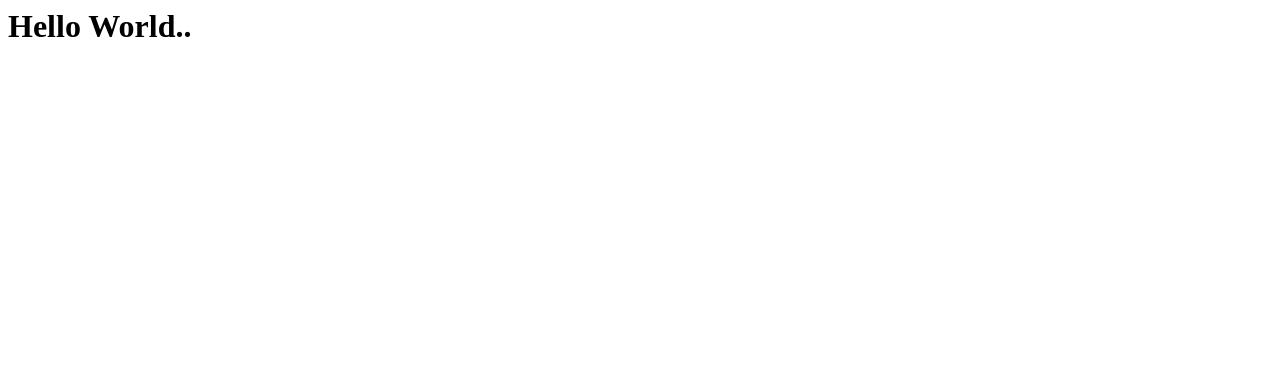
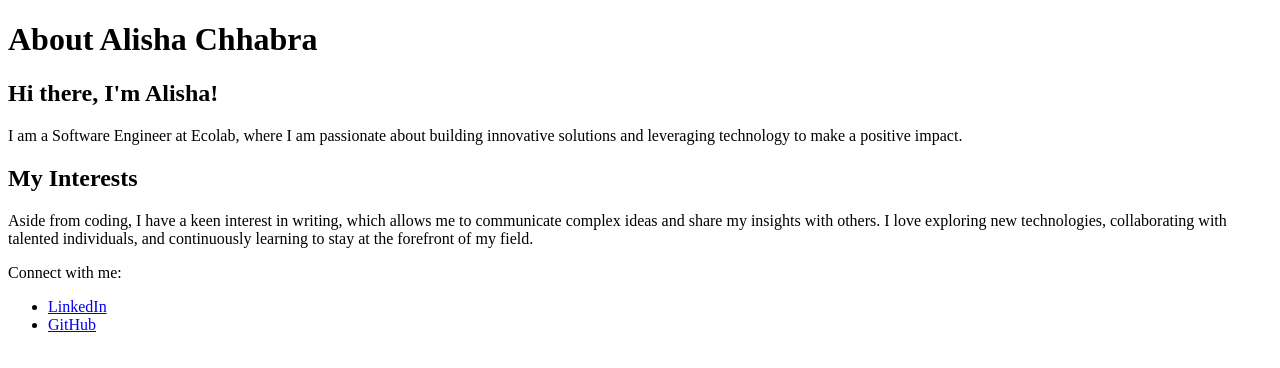
Before and after one commit to AlishaChhabra25/my-portfolio, a plain HTML site: page index.html in a window 1280 px wide. Drawn offline with Linux system fonts and the light colour scheme.

Commit message:
Update index.html

```diff
--- a/index.html
+++ b/index.html
@@ -1 +1,33 @@
-<h1>Hello World..</h1>
+<!DOCTYPE html>
+<html lang="en">
+<head>
+    <meta charset="UTF-8">
+    <meta name="viewport" content="width=device-width, initial-scale=1.0">
+    <title>About Alisha Chhabra</title>
+    <link rel="stylesheet" href="styles.css">
+</head>
+<body>
+    <header>
+        <h1>About Alisha Chhabra</h1>
+    </header>
+    <main>
+        <section id="intro">
+            <h2>Hi there, I'm Alisha!</h2>
+            <p>I am a Software Engineer at Ecolab, where I am passionate about building innovative solutions and leveraging technology to make a positive impact.</p>
+        </section>
+
+        <section id="interests">
+            <h2>My Interests</h2>
+            <p>Aside from coding, I have a keen interest in writing, which allows me to communicate complex ideas and share my insights with others. I love exploring new technologies, collaborating with talented individuals, and continuously learning to stay at the forefront of my field.</p>
+        </section>
+    </main>
+
+    <footer>
+        <p>Connect with me:</p>
+        <ul>
+            <li><a href="https://linkedin.com/in/your-linkedin-profile" target="_blank">LinkedIn</a></li>
+            <li><a href="https://github.com/your-github-profile" target="_blank">GitHub</a></li>
+        </ul>
+    </footer>
+</body>
+</html>
```
